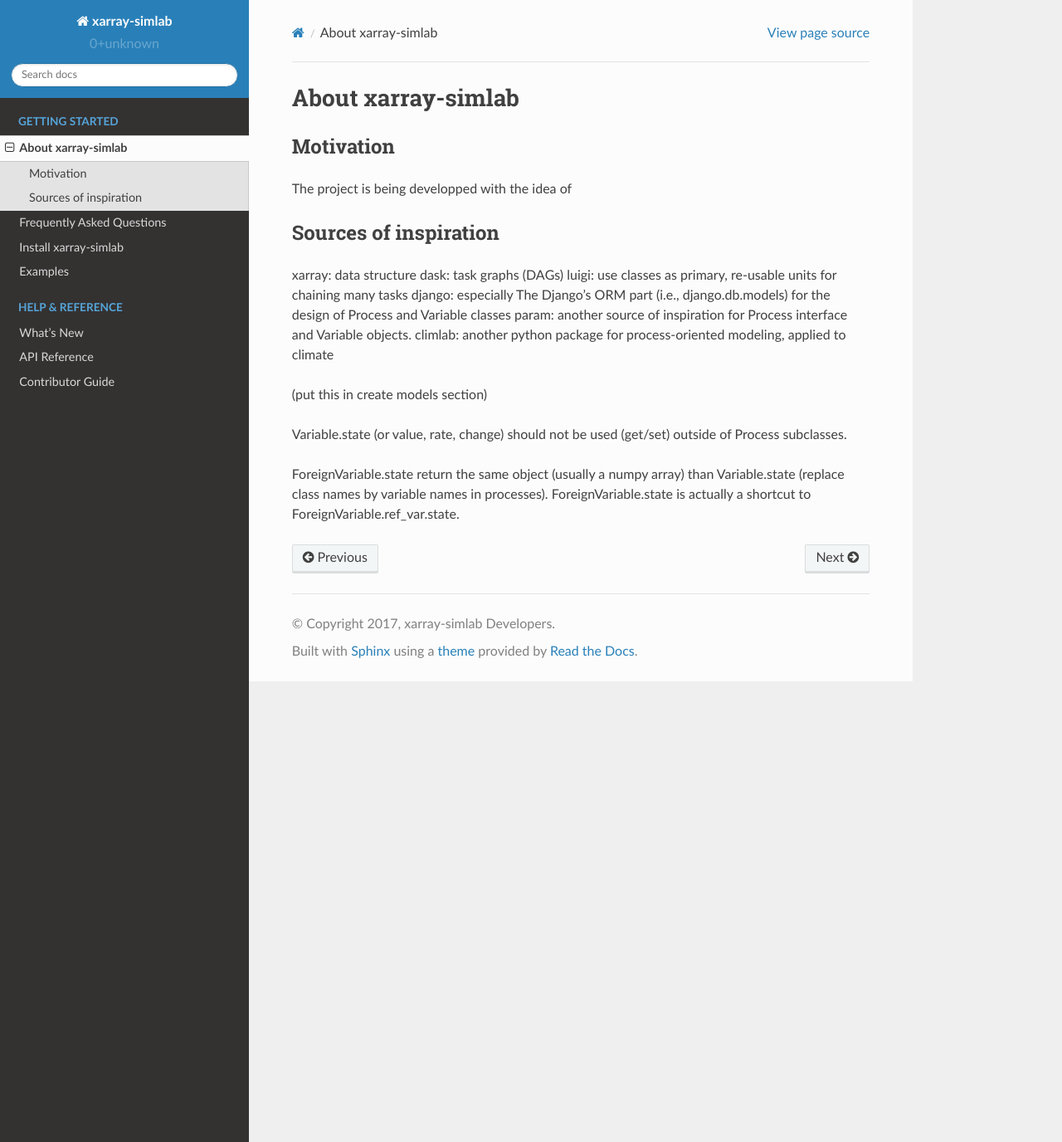
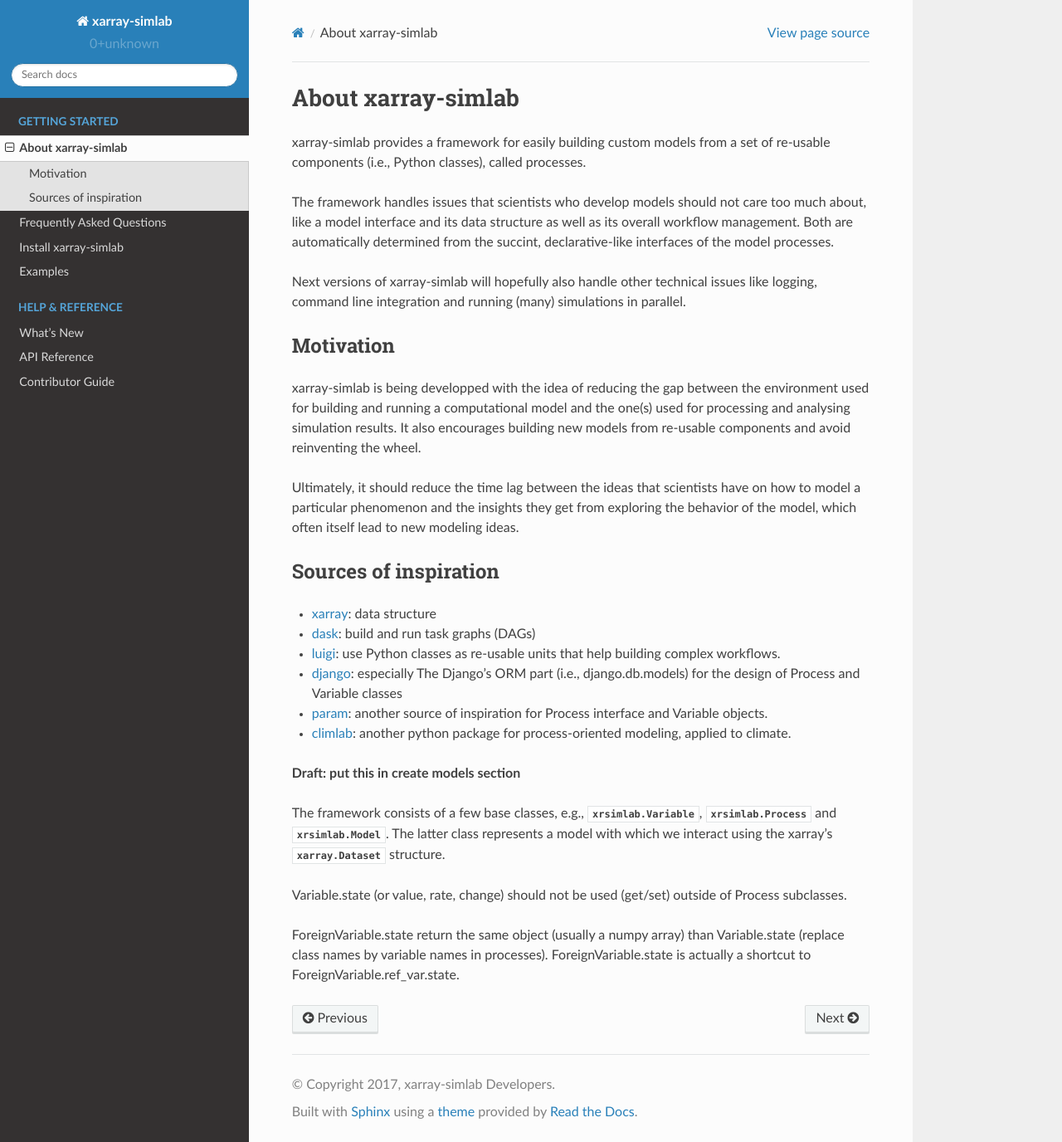
Before and after one commit to xarray-contrib/xarray-simlab, a Sphinx documentation site: the page built from doc/about.rst, in a window 1280 px wide and 1376 px high. Shown: the whole window at 83% size. Built offline with Sphinx 7.4.7 and the Read the Docs theme 2.0.0, drawn with Linux system fonts in a browser that asks for light colours; pages that are not in the unit, such as notebooks, are missing from menus; the version number could not be read and is left out.

Commit message:
wip documentation (faq and about sections)

```diff
--- a/doc/about.rst
+++ b/doc/about.rst
@@ -3,27 +3,55 @@
 About xarray-simlab
 ===================
 
+xarray-simlab provides a framework for easily building custom models from a set
+of re-usable components (i.e., Python classes), called processes.
 
+The framework handles issues that scientists who develop models should not care
+too much about, like a model interface and its data structure as well as its
+overall workflow management. Both are automatically determined from the
+succint, declarative-like interfaces of the model processes.
+
+Next versions of xarray-simlab will hopefully also handle other technical issues
+like logging, command line integration and running (many) simulations in
+parallel.
 
 Motivation
 ----------
+xarray-simlab is being developped with the idea of reducing the gap between the
+environment used for building and running a computational model and the one(s)
+used for processing and analysing simulation results. It also encourages
+building new models from re-usable components and avoid reinventing the wheel.
 
-The project is being developped with the idea of
+Ultimately, it should reduce the time lag between the ideas that scientists have
+on how to model a particular phenomenon and the insights they get from exploring
+the behavior of the model, which often itself lead to new modeling ideas.
 
 Sources of inspiration
 ----------------------
 
-xarray: data structure
-dask: task graphs (DAGs)
-luigi: use classes as primary, re-usable units for chaining many tasks
-django: especially The Django's ORM part (i.e., django.db.models) for the
-design of Process and Variable classes
-param: another source of inspiration for Process interface and Variable objects.
-climlab: another python package for process-oriented modeling, applied to
-climate
+- xarray_: data structure
+- dask_: build and run task graphs (DAGs)
+- luigi_: use Python classes as re-usable units that help building complex
+  workflows.
+- django_: especially The Django's ORM part (i.e., django.db.models) for the
+  design of Process and Variable classes
+- param_: another source of inspiration for Process interface and Variable objects.
+- climlab_: another python package for process-oriented modeling, applied to
+  climate.
 
+.. _xarray: https://github.com/pydata/xarray
+.. _dask: https://github.com/dask/dask
+.. _luigi: https://github.com/spotify/luigi
+.. _django: https://github.com/django/django
+.. _param: https://github.com/ioam/param
+.. _climlab: https://github.com/brian-rose/climlab
 
-(put this in create models section)
+**Draft: put this in create models section**
+
+The framework consists of a few base classes, e.g., :py:class:`xrsimlab.Variable`,
+:py:class:`xrsimlab.Process` and :py:class:`xrsimlab.Model`. The latter class
+represents a model with which we interact using the xarray's
+:py:class:`xarray.Dataset` structure.
 
 Variable.state (or value, rate, change) should not be used (get/set) outside
 of Process subclasses.
--- a/doc/index.rst
+++ b/doc/index.rst
@@ -46,7 +46,7 @@ Documentation Index
 Get in touch
 ------------
 
-- Report bugs, suggest features or view the source code `on GitHub`_.
+- You can report bugs, suggest features or view the source code `on GitHub`_.
 
 .. _on GitHub: http://github.com/benbovy/xarray-simlab
 
```
Also changed, not shown: doc/faq.rst (+20 -3 lines).
